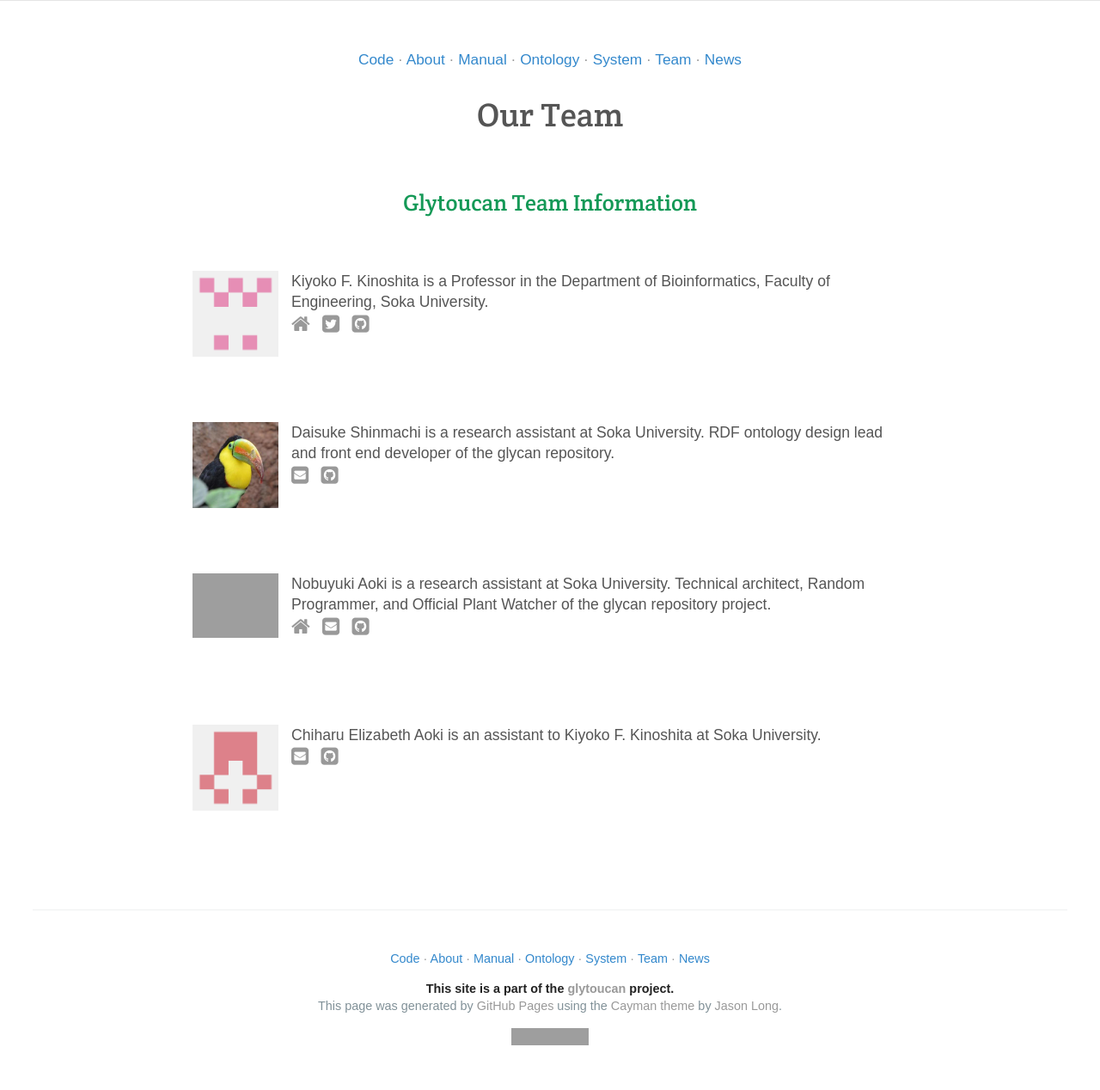
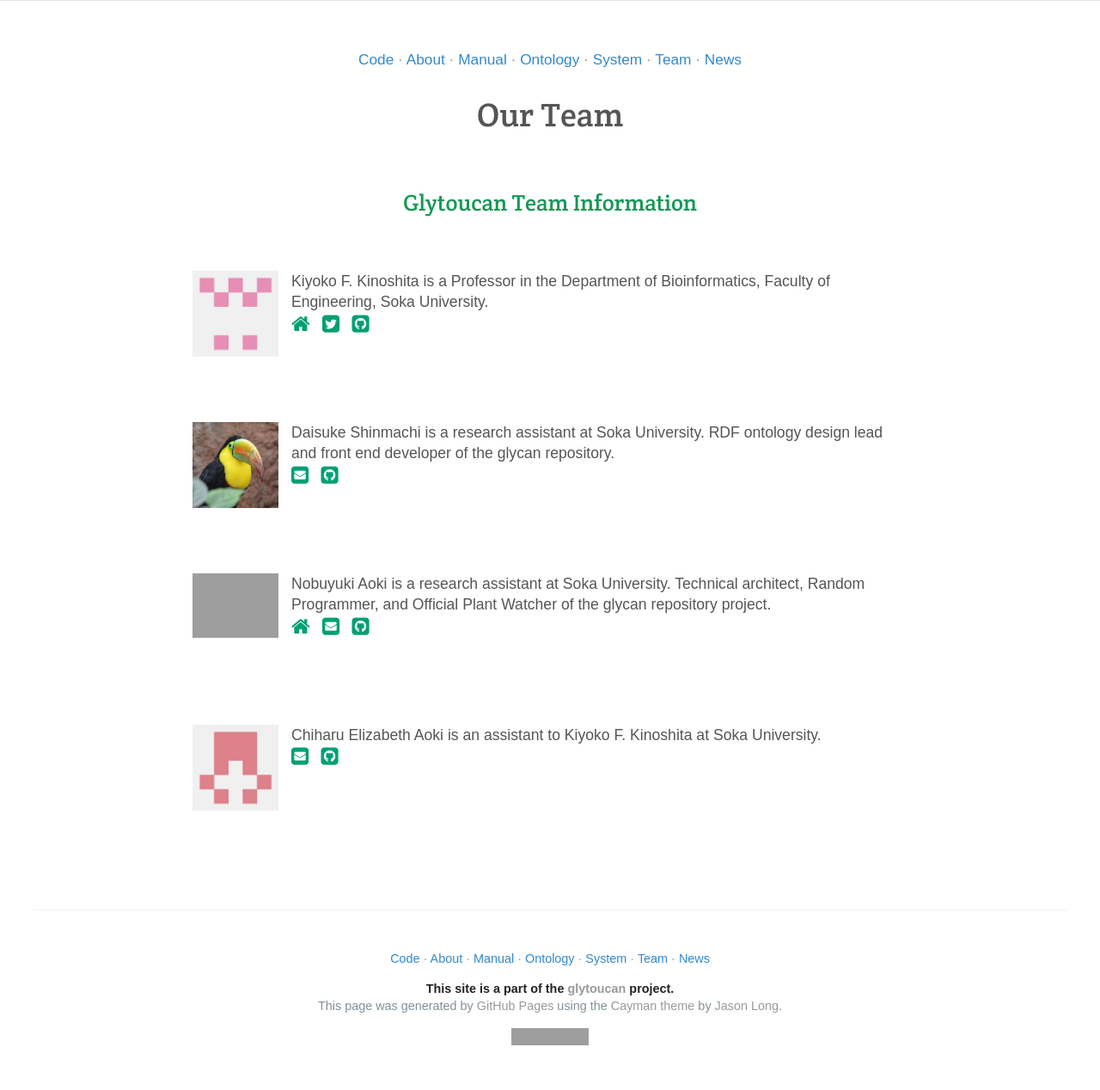
Before and after one commit to glytoucan/glytoucan, a Jekyll site: the page built from team/index.md, in a window 1280 px wide. Shown: the whole page at 86% size. Built offline with Jekyll 4.4.1, drawn with Linux system fonts in a browser that asks for light colours; nearby versions of some CDN libraries; grey boxes are pictures that could not be loaded.

Commit message:
added color to icons
changed color of icons to green

```diff
--- a/_includes/contact-info.html
+++ b/_includes/contact-info.html
@@ -8,16 +8,16 @@
 {{ member.bio }}
 <br/>
 	{% if member.url %}
-		<a href="{{member.url}}"><i class="fa fa-home fa-lg"></i></a>
+		<a href="{{member.url}}"><i class="fa fa-home fa-lg" style="color: #019F73"></i></a>
 	{% endif %}
 	{% if member.email %}
-		<a href="mailto:{{member.email}}"><i class="fa fa-envelope-square fa-lg" ></i></a>
+		<a href="mailto:{{member.email}}"><i class="fa fa-envelope-square fa-lg" style="color: #019F73"></i></a>
 	{% endif %}
 	{% if member.twitter %}
-		<a href="http://twitter.com/{{member.twitter}}"><i class="fa fa-twitter-square fa-lg"></i></a>
+		<a href="http://twitter.com/{{member.twitter}}"><i class="fa fa-twitter-square fa-lg" style="color: #019F73"></i></a>
 	{% endif %}
 	{% if member.github %}
-		<a href="http://github.com/{{member.github}}"><i class="fa fa-github-square fa-lg"></i></a>
+		<a href="http://github.com/{{member.github}}"><i class="fa fa-github-square fa-lg" style="color: #019F73"></i></a>
 	{% endif %}
 {% endif %}
 {% endfor %}
```
